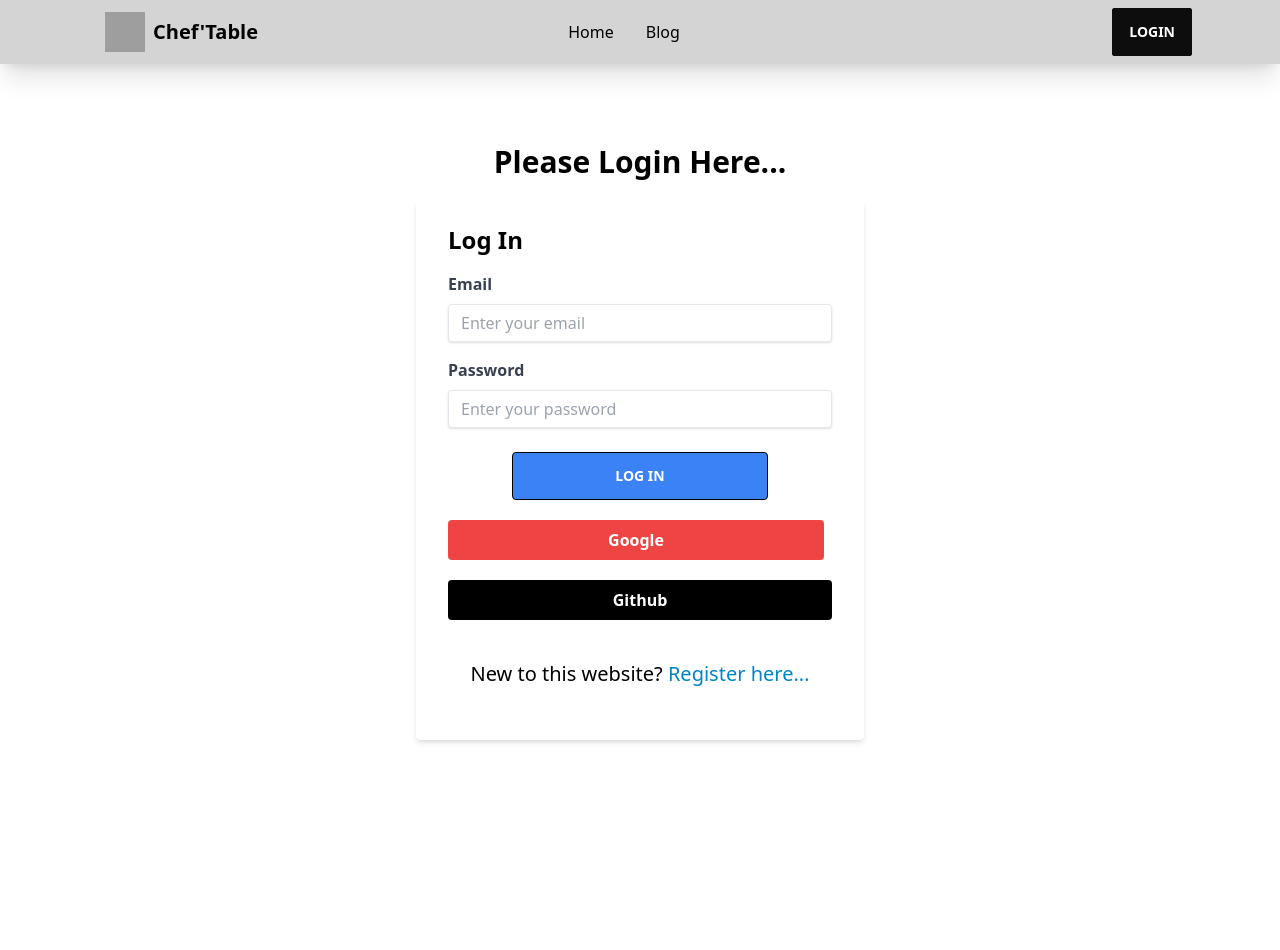
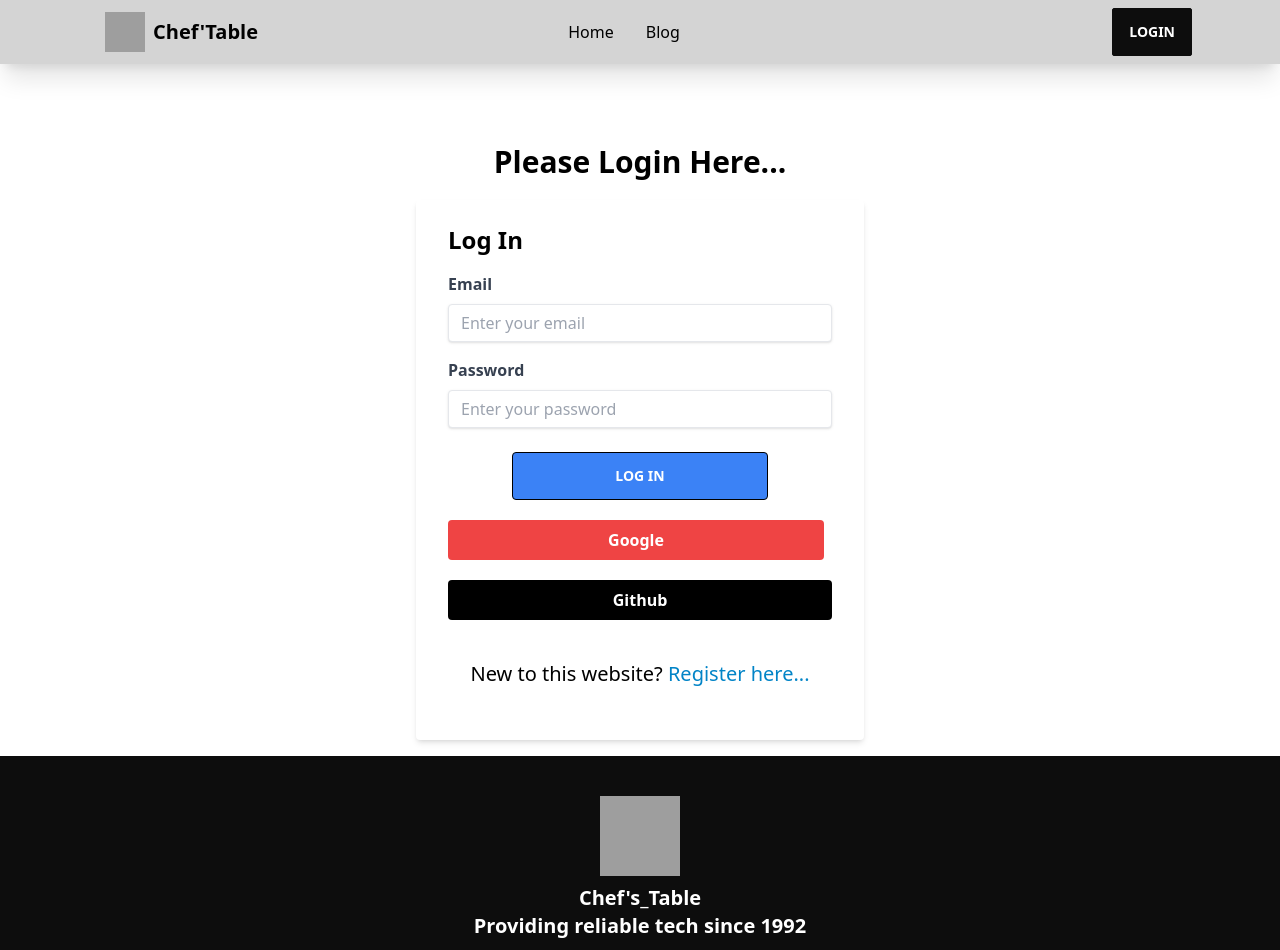
Before and after one commit to sabbirqazi/chef-recipe-client, a React (Vite) app: page /login in a window 1280 px wide. Shown: the top 950 px of the page. Before the commit the page ends 800 px from the top, so only its background shows below. Built offline with nearby package versions, Linux system fonts and the light colour scheme; no server answers; grey boxes are pictures that could not be loaded.

Commit message:
loginlayout changed

```diff
--- a/src/layouts/LoginLayOut.jsx
+++ b/src/layouts/LoginLayOut.jsx
@@ -2,12 +2,14 @@
 import React from 'react';
 import { Outlet } from 'react-router-dom';
 import Navbar from '../pages/Shared/Navbar/Navbar';
+import Footer from '../pages/Shared/Footer/Footer';
 
 const LoginLayOut = () => {
     return (
         <div>
             <Navbar></Navbar>
             <Outlet></Outlet>
+            <Footer></Footer>
         </div>
     );
 };
```
